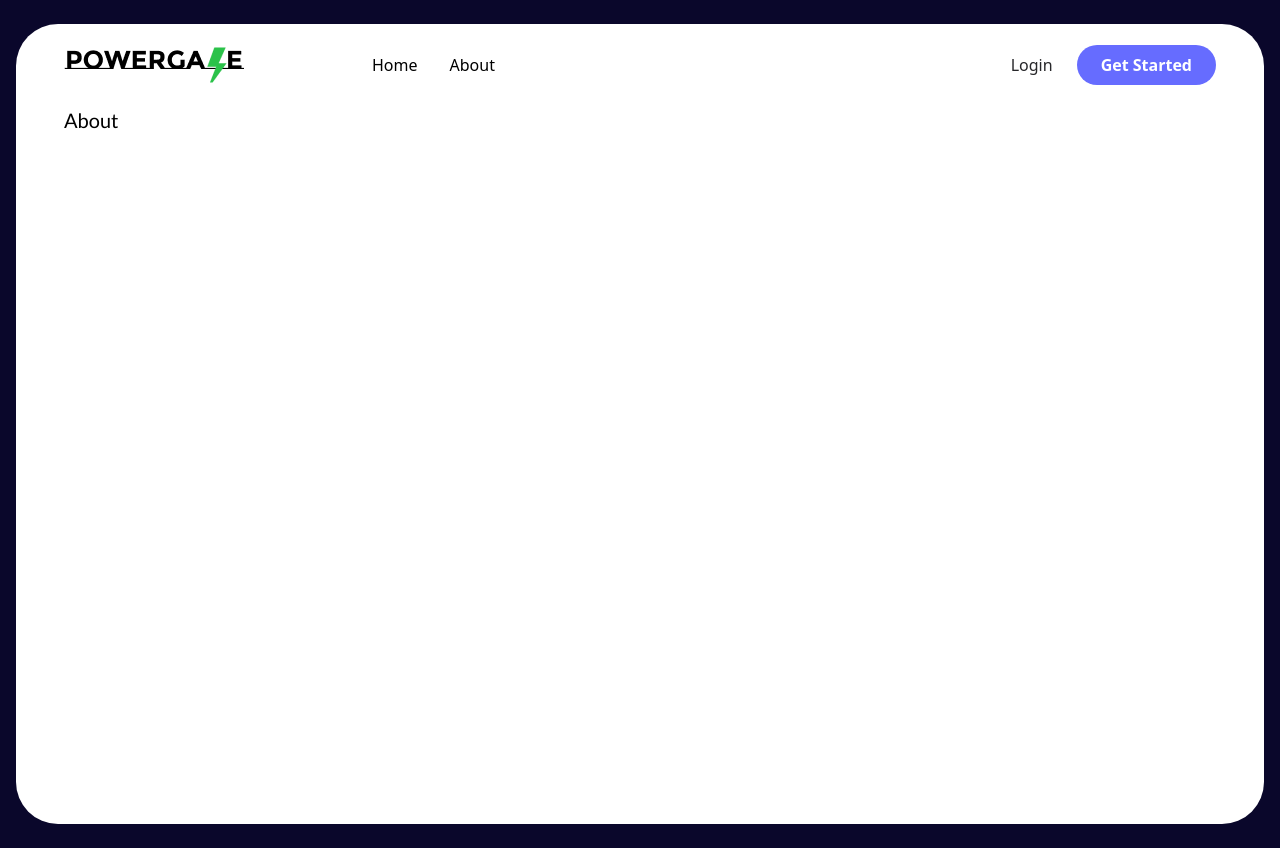
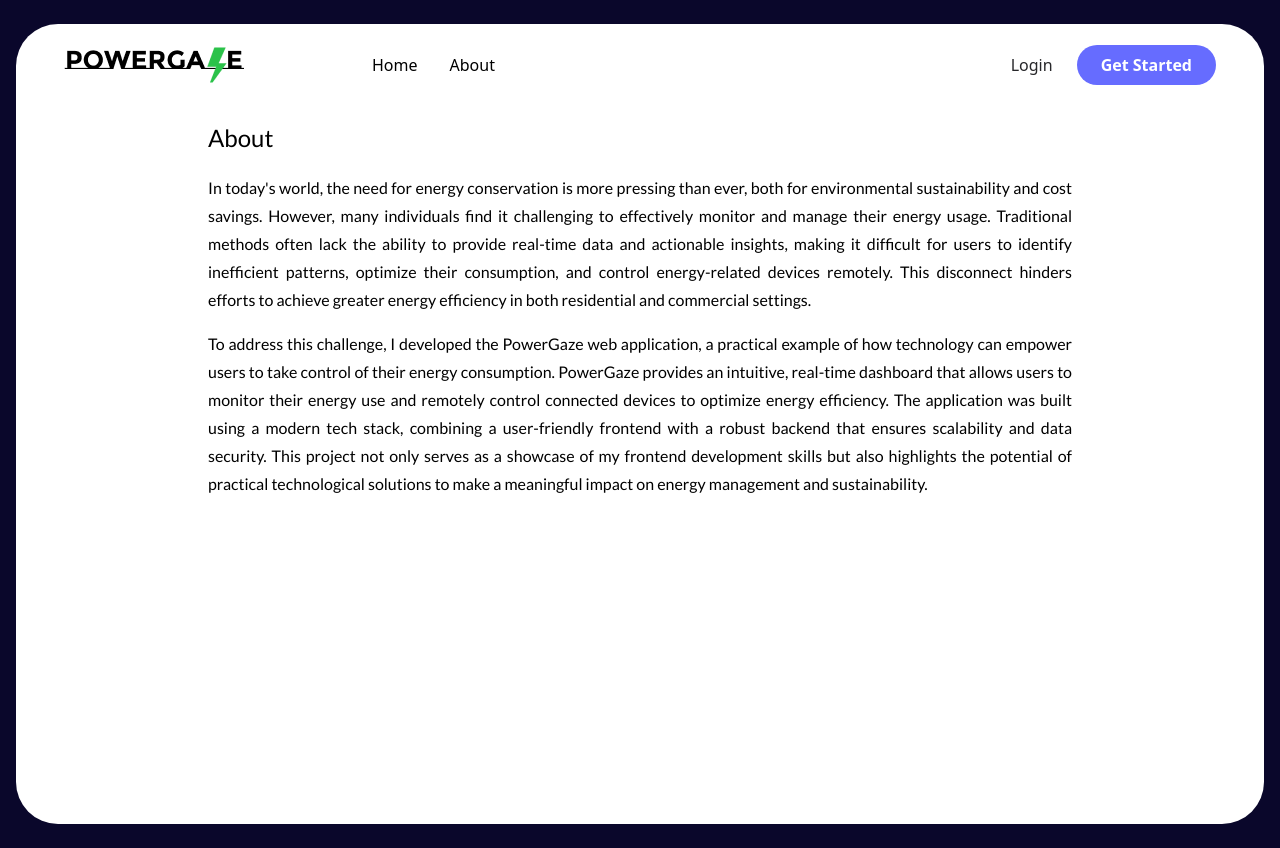
Before and after one commit to Karl-Wilson/Powergaze, a Next.js app: page /about in a window 1280 px wide. Built offline with nearby package versions, Linux system fonts and the light colour scheme.

Commit message:
update: add about page content. adjusted stylings.

```diff
--- a/src/website/about/component/container/bodyContent.tsx
+++ b/src/website/about/component/container/bodyContent.tsx
@@ -1,9 +1,34 @@
 import { lato } from "@/src/common/utils/fonts"
+import { classJoiner } from "@/src/common/utils/helper"
 
+const Paragraph = (props: {children: string, class?: string}) =>{
+    return (
+        <p className={classJoiner("leading-7 text-justify",lato.className, props.class)}>{props.children}</p>
+    )
+}
 const BodyContent = () =>{
     return(
-        <div>
-            <p className={lato.className}></p>
+        <div className="md:w-3/4 mx-auto">
+            <Paragraph class="pb-4">
+            In today's world, the need for energy conservation is more pressing than ever,
+            both for environmental sustainability and cost savings. However, many individuals
+            find it challenging to effectively monitor and manage their energy usage. Traditional
+            methods often lack the ability to provide real-time data and actionable insights, making
+            it difficult for users to identify inefficient patterns, optimize their consumption, and
+            control energy-related devices remotely. This disconnect hinders efforts to achieve greater
+            energy efficiency in both residential and commercial settings.</Paragraph>
+
+            <Paragraph class="pb-6">To address this challenge, I developed the PowerGaze web application,
+                a practical example of how technology can empower users to take control
+                of their energy consumption. PowerGaze provides an intuitive, real-time
+                dashboard that allows users to monitor their energy use and remotely control
+                connected devices to optimize energy efficiency. The application was built
+                using a modern tech stack, combining a user-friendly frontend with a robust
+                backend that ensures scalability and data security. This project not only
+                serves as a showcase of my frontend development skills but also highlights
+                the potential of practical technological solutions to make a meaningful impact
+                on energy management and sustainability.
+            </Paragraph>
         </div>
     )
 }
--- a/src/website/about/component/container/bodyHeader.tsx
+++ b/src/website/about/component/container/bodyHeader.tsx
@@ -3,8 +3,8 @@ import { classJoiner } from "@/src/common/utils/helper"
 
 const BodyHeader = () =>{
     return(
-        <div>
-            <h2 className={classJoiner("font-bold text-xl mb-3", lato.className)}>About</h2>
+        <div className="md:w-3/4 mx-auto ">
+            <h2 className={classJoiner("font-black text-2xl mb-5", lato.className)}>About</h2>
         </div>
     )
 }
--- a/src/website/about/component/layout/body.tsx
+++ b/src/website/about/component/layout/body.tsx
@@ -3,7 +3,7 @@ import BodyHeader from "../container/bodyHeader"
 
 const Body = ()=>{
     return(
-        <div className="w-full">
+        <div className="w-full mt-4">
             <BodyHeader/>
             <BodyContent/>
         </div>
```
